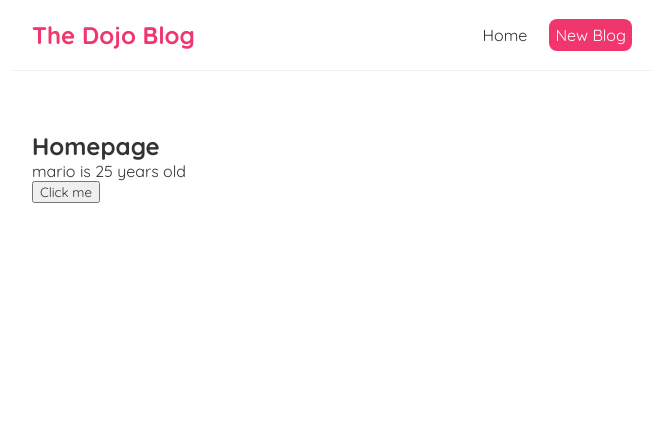
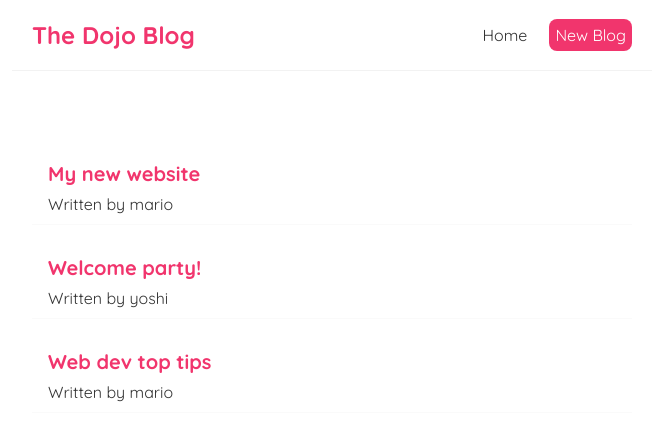
Before and after one commit to sachinivindoya/ReactPracticeYT, a React (Create React App) app: page / in a window 1280 px wide. Shown: the top 440 px of the page, without its empty margins (308-971 px from the left). Built offline with nearby package versions, Linux system fonts and the light colour scheme.

Commit message:
Outputting Lists

```diff
--- a/src/Home.js
+++ b/src/Home.js
@@ -1,21 +1,20 @@
 import { useState } from "react";
 
 const Home = () => {
-  // let name = 'mario';
-  const [name, setName] = useState('mario');
-  const [age, setAge] = useState(25);
-
-  const handleClick = () => {
-    // name = 'luigi';
-    setName('luigi');
-    setAge(30);
-  }
+  const [blogs, setBlogs] = useState([
+    { title: 'My new website', body: 'lorem ipsum...', author: 'mario', id: 1 },
+    { title: 'Welcome party!', body: 'lorem ipsum...', author: 'yoshi', id: 2 },
+    { title: 'Web dev top tips', body: 'lorem ipsum...', author: 'mario', id: 3 }
+  ])
 
   return (
     <div className="home">
-      <h2>Homepage</h2>
-      <p>{ name } is { age } years old</p>
-      <button onClick={handleClick}>Click me</button>
+      {blogs.map(blog => (
+        <div className="blog-preview" key={blog.id} >
+          <h2>{ blog.title }</h2>
+          <p>Written by { blog.author }</p>
+        </div>
+      ))}
     </div>
   );
 }
--- a/src/index.css
+++ b/src/index.css
@@ -33,3 +33,18 @@
   margin: 40px auto;
   padding: 20px;
 }
+
+/* blog previews / list */
+.blog-preview {
+  padding: 10px 16px;
+  margin: 20px 0;
+  border-bottom: 1px solid #fafafa;
+}
+.blog-preview:hover {
+  box-shadow: 1px 3px 5px rgba(0,0,0,0.1);
+}
+.blog-preview h2 {
+  font-size: 20px;
+  color: #f1356d;
+  margin-bottom: 8px;
+}
```
